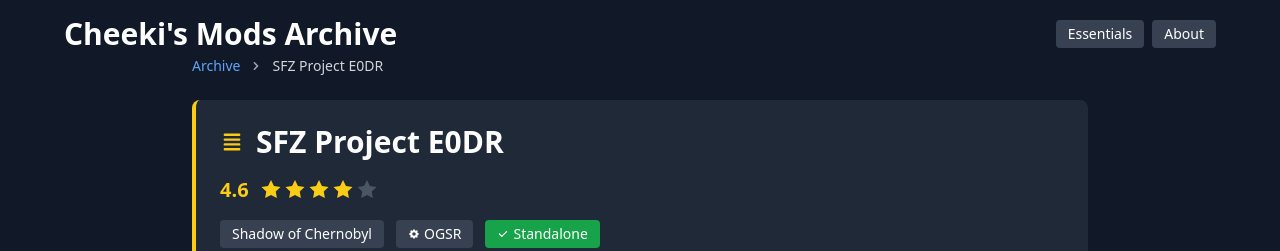
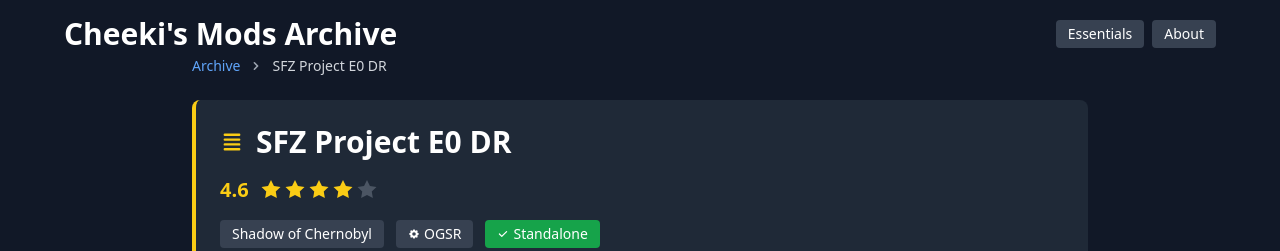
Before and after one commit to Cheekitos/CSMA, a Jekyll site: the page built from _mods/sfzproject-e0dr.md, in a window 1280 px wide. Shown: the top 251 px of the page. Built offline with Jekyll 4.4.1, drawn with Linux system fonts in a browser that asks for light colours; nearby versions of some CDN libraries.

Commit message:
Update sfzproject-e0dr.md

```diff
--- a/_mods/sfzproject-e0dr.md
+++ b/_mods/sfzproject-e0dr.md
@@ -1,5 +1,5 @@
 ---
-title: "SFZ Project E0DR"
+title: "SFZ Project E0 DR"
 rating: 4.6
 standalone: true
 lowspec_friendly: false
```
Also changed, not shown: other parts of _mods/sfzproject-e0dr.md (+1 -1 lines).
